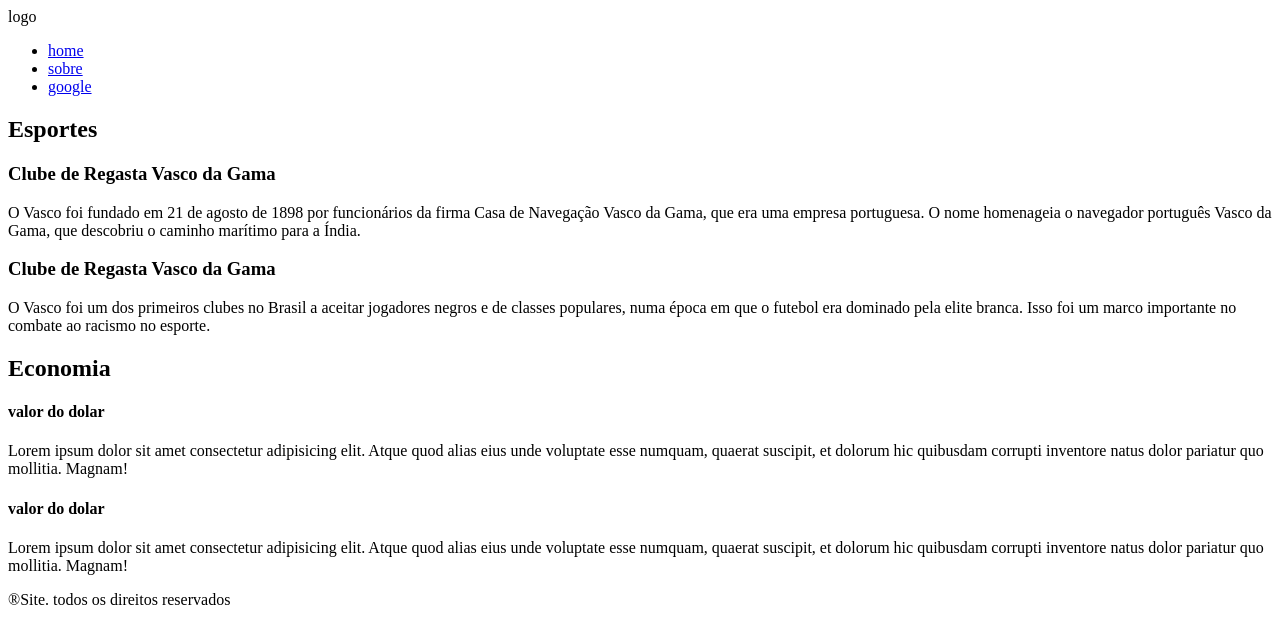
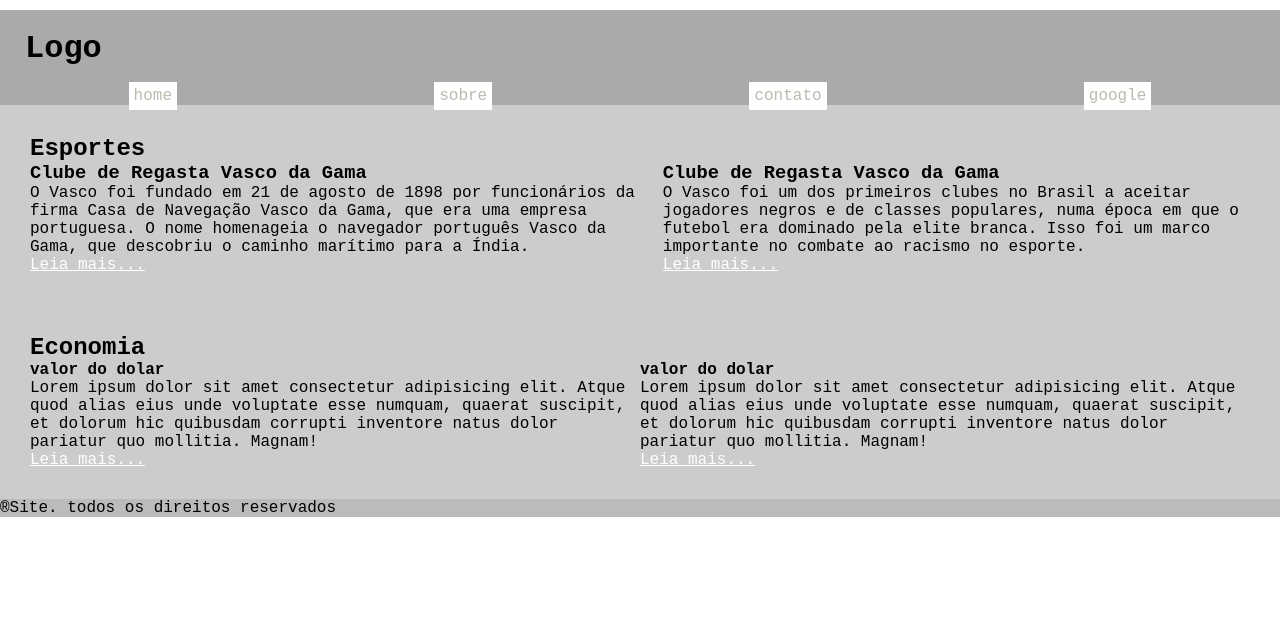
Before and after one commit to junoir2003/senai-primeira-fase, a website: page Nova pasta/aula-JavaScript/logica js/selecao/index.html in a window 1280 px wide. Drawn offline with Linux system fonts and the light colour scheme.

Commit message:
Css novo

```diff
--- a/Nova pasta/aula-JavaScript/logica js/selecao/css/style.css
+++ b/Nova pasta/aula-JavaScript/logica js/selecao/css/style.css
@@ -0,0 +1,67 @@
+* {
+    margin: 0;
+    padding: 0;
+    font-family: 'Courier New', Courier, monospace;
+}
+
+header {
+    background-color: #aaa;
+    padding: 20px 25px;
+    margin: 10px 0 0 0;
+
+}
+
+a {
+    color:#fff
+}
+
+.container{
+    display: flex;
+}
+
+nav {
+    background-color: #aaa;
+    ul{
+        display: flex ;
+    list-style: none;
+    justify-content: space-around;
+    }
+    li{
+        a{
+            color:rgb(182, 189, 175);
+            text-decoration: none;
+            background-color: #fff;
+            padding: 5px;
+            transition: all ease-in-out 1s;
+
+            &:hover{
+                color: #fff;
+                background-color: black;
+            }
+        }
+    }
+}
+/* nav ul{
+    display: flex ;
+    list-style: none;
+    justify-content: space-around;
+} */
+
+
+
+main {
+    background-color: #ccc;
+    section{
+        padding: 30px;
+        &#esportes{
+
+        }
+        &#economia{
+
+        }
+    }
+}
+
+footer {
+    background-color: #bbb;
+}
--- a/Nova pasta/aula-JavaScript/logica js/selecao/index.html
+++ b/Nova pasta/aula-JavaScript/logica js/selecao/index.html
@@ -10,13 +10,14 @@
 
 <body>
     <header>
-        logo
+        <h1>Logo</h1>
     </header>
     <div class="card">
         <nav>
             <ul>
                 <li><a href="index.html">home</a></li>
                 <li><a href="pages/sobre.html">sobre</a></li>
+                <li><a href="pages/contato.html">contato</a></li>
                 <li><a href="https//google.com">google</a></li>
             </ul>
 
@@ -32,33 +33,39 @@
         </nav>
     </div>
     <main>
-        <section>
+        <section id="esportes">
             <h2>Esportes</h2>
             <div class="container">
                 <article>
                     <h3>Clube de Regasta Vasco da Gama</h3>
                     <p>O Vasco foi fundado em 21 de agosto de 1898 por funcionários da firma Casa de Navegação Vasco da Gama, que era uma empresa portuguesa. O nome homenageia o navegador português Vasco da Gama, que descobriu o caminho marítimo para a Índia.</p>
+                    <a href="#">Leia mais...</a>
                 </article>
-
+<br>
                 <article>
                     <h3>Clube de Regasta Vasco da Gama </h3>
                     <p>O Vasco foi um dos primeiros clubes no Brasil a aceitar jogadores negros e de classes populares, numa época em que o futebol era dominado pela elite branca. Isso foi um marco importante no combate ao racismo no esporte.</p>
+                  <a href="#">Leia mais...</a>
                 </article>
 
-
+               <br>
             </div>
         </section>
-        <section>
+        <section id="economia">
             <h2>Economia</h2>
             <div class="container">
                 <article>
                     <h4>valor do dolar</h4>
                     <p>Lorem ipsum dolor sit amet consectetur adipisicing elit. Atque quod alias eius unde voluptate esse numquam, quaerat suscipit, et dolorum hic quibusdam corrupti inventore natus dolor pariatur quo mollitia. Magnam!</p>
+                    <a href="#">Leia mais...</a>
                 </article>
+                <br>
                 <article>
                     <h4>valor do dolar</h4>
-                    <p>Lorem ipsum dolor sit amet consectetur adipisicing elit. Atque quod alias eius unde voluptate esse numquam, quaerat suscipit, et dolorum hic quibusdam corrupti inventore natus dolor pariatur quo mollitia. Magnam!</p>
+                    <p>Lorem ipsum dolor sit amet consectetur adipisicing elit. Atque quod alias eius unde voluptate esse numquam, quaerat suscipit, et dolorum hic quibusdam corrupti inventore natus dolor pariatur quo mollitia. Magnam! </p>
+                    <a href="#">Leia mais...</a>
                 </article>
+<br>
             </div>
         </section>
     </main>
```
